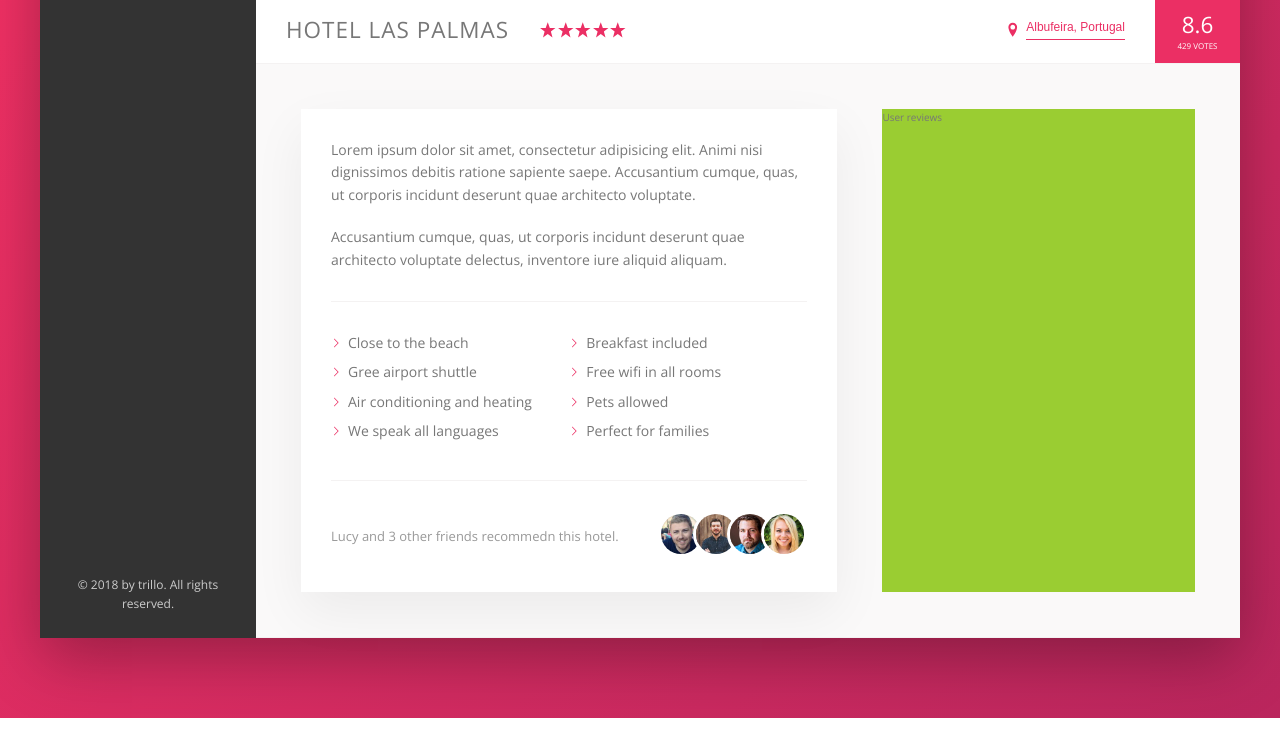
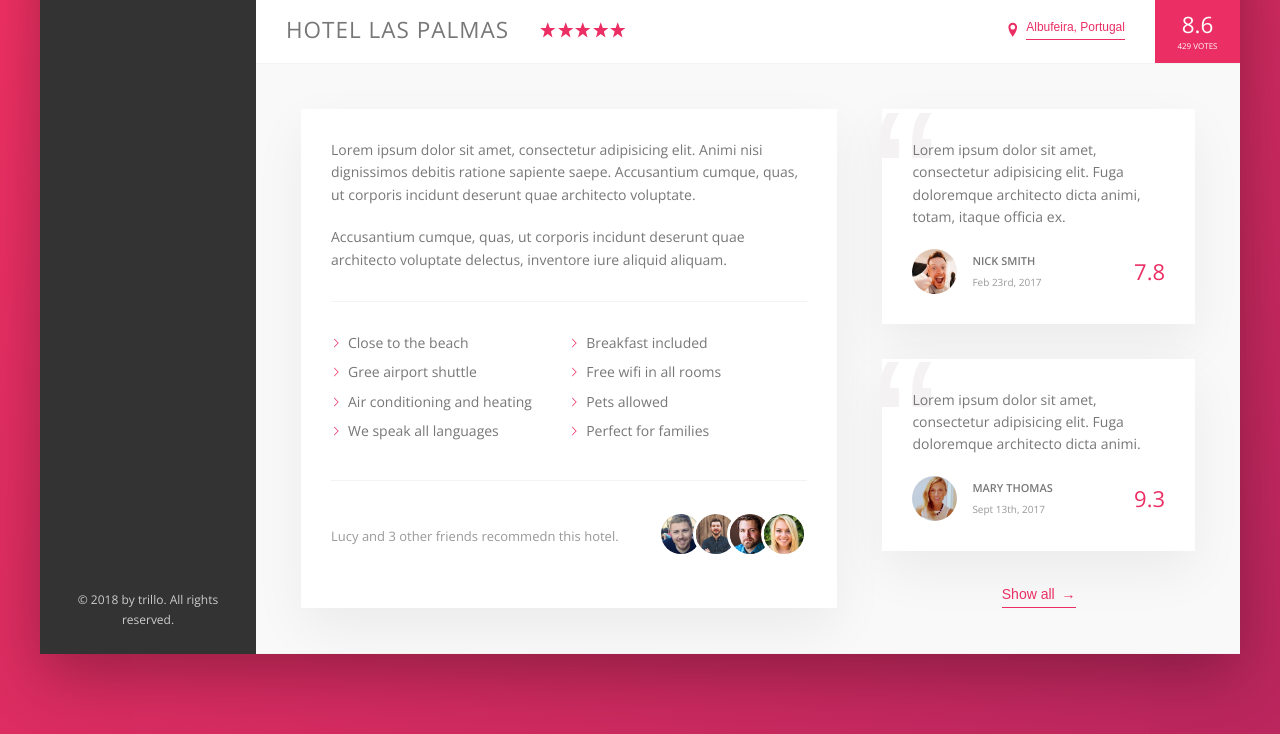
Before and after one commit to patrykpilek/Trillo, a website: page index.html in a window 1280 px wide. Shown: the part 538-1272 px from the top of the page. Drawn offline with nearby package versions, Linux system fonts and the light colour scheme.

Commit message:
styling and building the user reviews section.

```diff
--- a/index.html
+++ b/index.html
@@ -165,7 +165,34 @@
                         </div>
 
                         <div class="user-reviews">
-                            User reviews
+                            <figure class="review">
+                                <blockquote class="review__text">
+                                     Lorem ipsum dolor sit amet, consectetur adipisicing elit. Fuga doloremque architecto dicta animi, totam, itaque officia ex.
+                                </blockquote>
+                                <figcaption class="review__user">
+                                    <img src="img/user-1.jpg" alt="User 1" class="review__photo">
+                                    <div class="review__user-box">
+                                        <p class="review__user-name">Nick Smith</p>
+                                        <p class="review__user-date">Feb 23rd, 2017</p>
+                                    </div>
+                                    <div class="review__rating">7.8</div>
+                                </figcaption>
+                            </figure>
+                            <figure class="review">
+                                <blockquote class="review__text">
+                                    Lorem ipsum dolor sit amet, consectetur adipisicing elit. Fuga doloremque architecto dicta animi.
+                                </blockquote>
+                                <figcaption class="review__user">
+                                    <img src="img/user-2.jpg" alt="User 2" class="review__photo">
+                                    <div class="review__user-box">
+                                        <p class="review__user-name">Mary Thomas</p>
+                                        <p class="review__user-date">Sept 13th, 2017</p>
+                                    </div>
+                                    <div class="review__rating">9.3</div>
+                                </figcaption>
+                            </figure>
+
+                            <button class="btn-inline">Show all <span>&rarr;</span></button>
                         </div>
                     </div>
                 </main>
--- a/sass/_components.scss
+++ b/sass/_components.scss
@@ -269,8 +269,17 @@
 	cursor: pointer;
 	transition: all .2s;
 
+	& span {
+		margin-left: 3px;
+		transition: margin-left .2s;
+	}
+
 	&:hover {
 		color: var(--color-grey-dark-1);
+
+		span {
+			margin-left: 8px;
+		}
 	}
 
 	&:focus {
@@ -368,3 +377,66 @@
 		}
 	}
 }
+
+///////////////////////////////////////////////
+// REVIEWS
+.review {
+	background-color: #fff;
+	box-shadow: var(--shadow-light);
+	padding: 3rem;
+	margin-bottom: 3.5rem;
+	position: relative;
+
+	&__text {
+		margin-bottom: 2rem;
+		z-index: 10;
+		position: relative;
+		overflow: hidden;
+	}
+
+	&__user {
+		display: flex;
+		align-items: center;
+	}
+
+	&__photo {
+		height: 4.5rem;
+		width: 4.5rem;
+		border-radius: 50%;
+		margin-right: 1.5rem;
+	}
+
+	&__user-box {
+		margin-right: auto;
+	}
+
+	&__user-name {
+		font-size: 1.1rem;
+		font-weight: 600;
+		text-transform: uppercase;
+		margin-bottom: .4rem;
+	}
+
+	&__user-date {
+		font-size: 1rem;
+		color: var(--color-grey-dark-3);
+	}
+
+	&__rating {
+		color: var(--color-primary);
+		font-size: 2.2rem;
+		font-weight: 300;
+	}
+
+	&::before {
+		content: "\201C";
+		position: absolute;
+		top: -2.75rem;
+		left: -1rem;
+		line-height: 1;
+		font-size: 20rem;
+		color: var(--color-grey-light-2);
+		font-family: sans-serif;
+		z-index: 1;
+	}
+}
--- a/sass/_layout.scss
+++ b/sass/_layout.scss
@@ -39,6 +39,7 @@
 }
 
 .detail {
+	font-size: 1.4rem;
 	display: flex;
 	padding: 4.5rem;
 	background-color: var(--color-grey-light-1);
@@ -46,7 +47,6 @@
 }
 
 .description {
-	font-size: 1.4rem;
 	background-color: #fff;
 	box-shadow: var(--shadow-light);
 	padding: 3rem;
@@ -55,6 +55,9 @@
 }
 
 .user-reviews {
-	background-color: yellowgreen;
 	flex: 1;
+
+	display: flex;
+	flex-direction: column;
+	align-items: center;
 }
```
Also changed, not shown: css/style.css.
